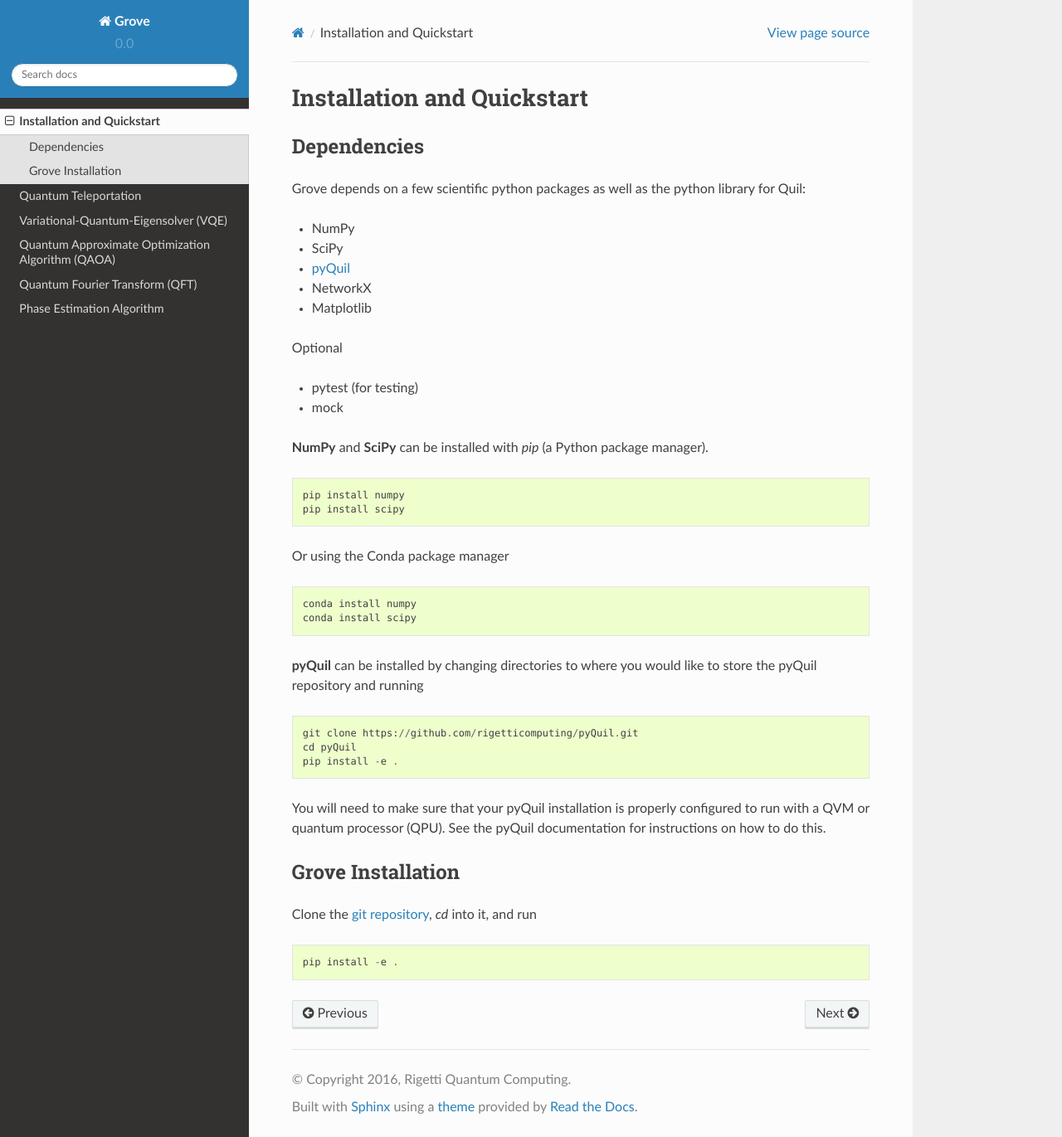
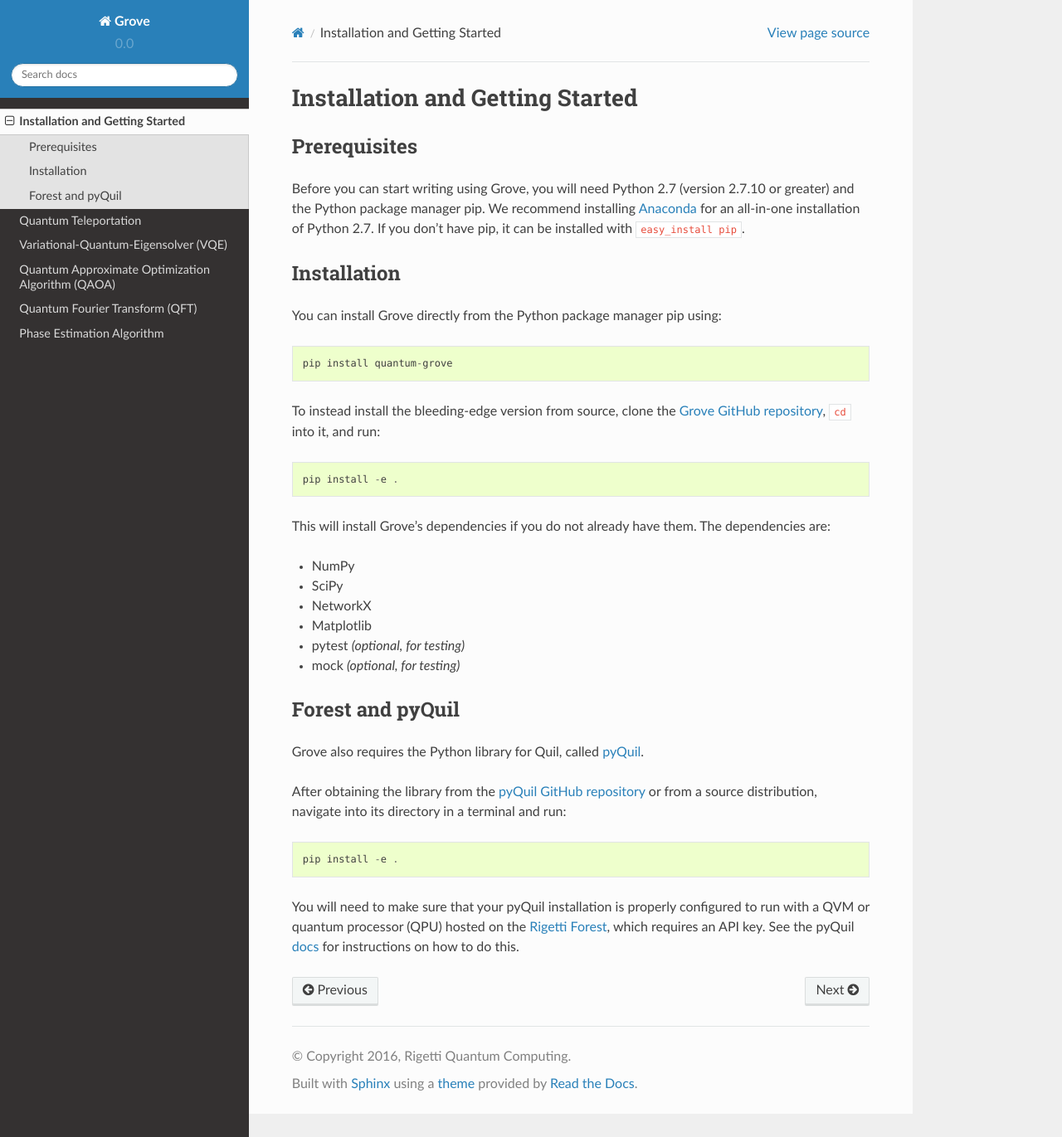
Before and after one commit to rigetti/grove, a Sphinx documentation site: the page built from docs/installation.rst, in a window 1280 px wide and 1371 px high. Shown: the whole window at 83% size. Built offline with Sphinx 7.4.7 and the Read the Docs theme 2.0.0, drawn with Linux system fonts in a browser that asks for light colours.

Commit message:
Added pip installation, separated out Forest/pyQuil instructions

```diff
--- a/docs/installation.rst
+++ b/docs/installation.rst
@@ -1,49 +1,55 @@
-===========================
-Installation and Quickstart
-===========================
+Installation and Getting Started
+================================
 
-Dependencies
+Prerequisites
+-------------
+
+Before you can start writing using Grove, you will need Python 2.7
+(version 2.7.10 or greater) and the Python package manager pip. We recommend
+installing `Anaconda <https://www.continuum.io/downloads>`__ for an all-in-one
+installation of Python 2.7. If you don't have pip, it can be installed with
+``easy_install pip``.
+
+Installation
 ------------
 
-Grove depends on a few scientific python packages as well as the python library for Quil:
+You can install Grove directly from the Python package manager pip using:
+
+::
+
+    pip install quantum-grove
+
+To instead install the bleeding-edge version from source,
+clone the `Grove GitHub repository <https://github.com/rigetticomputing/grove.git>`_,
+``cd`` into it, and run:
+
+::
+
+    pip install -e .
+
+This will install Grove's dependencies if you do not already have them. The dependencies are:
 
 * NumPy
 * SciPy
-* `pyQuil <https://github.com/rigetticomputing/pyQuil.git>`_
 * NetworkX
 * Matplotlib
+* pytest *(optional, for testing)*
+* mock *(optional, for testing)*
 
-Optional
+Forest and pyQuil
+-----------------
 
-* pytest (for testing)
-* mock
+Grove also requires the Python library for Quil, called
+`pyQuil <http://pyquil.readthedocs.io/en/latest/index.html>`_.
 
-**NumPy** and **SciPy** can be installed with `pip` (a Python package manager). ::
+After obtaining the library from the `pyQuil GitHub repository <https://github.com/rigetticomputing/pyquil>`_
+or from a source distribution, navigate into its directory in a terminal and run:
 
-    pip install numpy
-    pip install scipy
+::
 
-Or using the Conda package manager ::
-
-    conda install numpy
-    conda install scipy
-
-**pyQuil** can be installed by changing directories to where you would like to store
-the pyQuil repository and running ::
-
-    git clone https://github.com/rigetticomputing/pyQuil.git
-    cd pyQuil
     pip install -e .
 
-
 You will need to make sure that your pyQuil installation is properly configured to run with a
-QVM or quantum processor (QPU). See the pyQuil documentation for instructions on how to do this.
-
-
-Grove Installation
--------------------
-
-Clone the `git repository <https://github.com/rigetticomputing/grove.git>`_, `cd` into it, and
-run ::
-
-    pip install -e .
+QVM or quantum processor (QPU) hosted on the `Rigetti Forest <forest.rigetti.com>`_, which
+requires an API key. See the pyQuil `docs <http://pyquil.readthedocs.io/en/latest/index.html>`_
+for instructions on how to do this.
```
